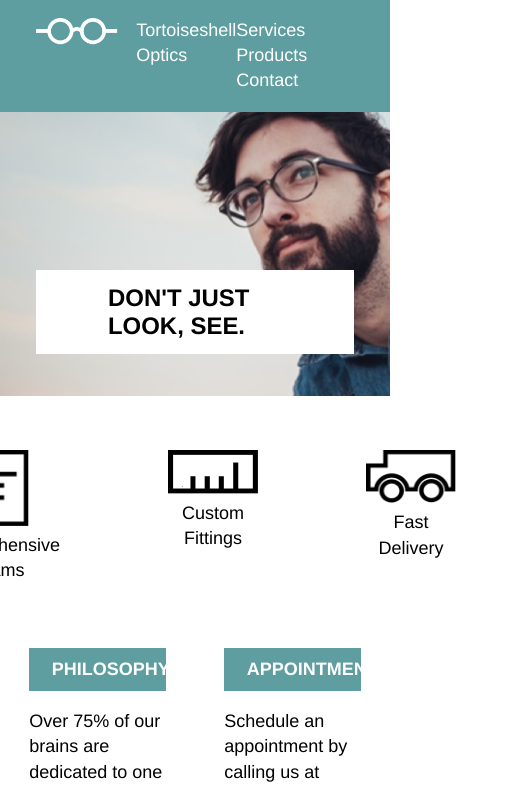
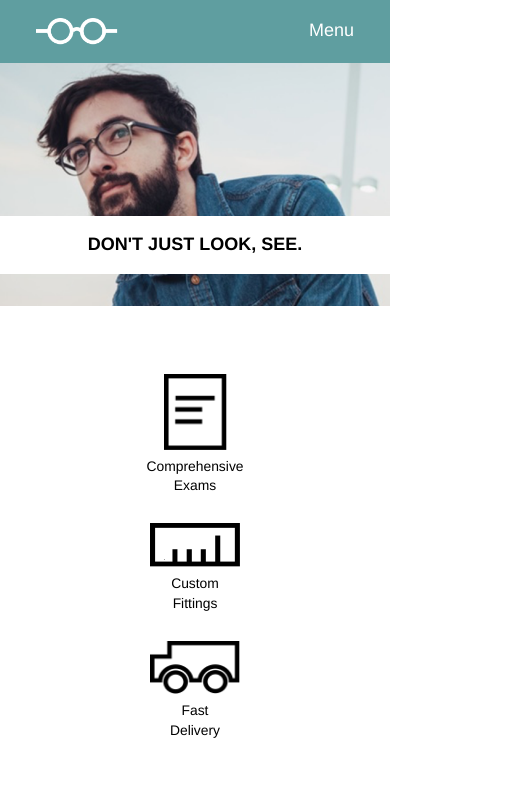
Before and after one commit to credeker/tortoise, a plain HTML site: page index.html in a window 390 px wide. Shown: the top 789 px of the page, 510 px wide, since content can reach past the window. Drawn offline with Linux system fonts and the light colour scheme.

Commit message:
Add mobile media query

```diff
--- a/index.html
+++ b/index.html
@@ -18,9 +18,10 @@
             <p>Tortoiseshell Optics</p>
           </div>
           <div id="navbar">
-            <a href="#">Services</a>
-            <a href="#">Products</a>
-            <a href="#">Contact</a>
+            <a class="navbar_item" href="#">Services</a>
+            <a class="navbar_item" href="#">Products</a>
+            <a class="navbar_item" href="#">Contact</a>
+            <a id="mobile_navbar" href="#">Menu</a>
           </div>
         </div>
         <div id="headline_container" >
@@ -36,15 +37,15 @@
       <div id="services_container">
       <div class="service_container">
         <img id="paper_icon" src="resources/images/paper-icon.png" alt="paper icon">
-        <p>Comprehensive<br> Exams</p>
+        <p id="paper_p" >Comprehensive<br> Exams</p>
       </div>
       <div class="service_container">
         <img id="ruler_icon" src="resources/images/ruler-icon.png" alt="ruler icon">
-        <p>Custom<br> Fittings</p>
+        <p id="ruler_p">Custom<br> Fittings</p>
       </div>
       <div class="service_container">
         <img id="truck_icon" src="resources/images/truck-icon.png" alt="truck icon">
-        <p>Fast<br> Delivery</p>
+        <p id="truck_p">Fast<br> Delivery</p>
       </div>
     </div>
     </section>
--- a/resources/css/style.css
+++ b/resources/css/style.css
@@ -71,6 +71,10 @@ body {
 
 }
 
+#mobile_navbar {
+  display: none;
+}
+
 
 /* Service Icons */
 
@@ -137,7 +141,7 @@ footer {
 }
 
 /* Tablet */
-@media only screen and (max-width: 1024px) {
+@media only screen and (max-width: 1024px) and (min-width: 651px) {
   .site_container{
     width: 100%;
   }
@@ -168,4 +172,94 @@ footer {
     font-weight: bold;
     font-size: 1.33rem;
     line-height: 1.2;
+  }
 }
+
+/* Mobile Media Query */
+
+@media only screen and (max-width: 650px){
+  .site_container{
+    width: 100%;
+  }
+
+  #header_container {
+    height: 17rem;
+    background-position: 20%;
+  }
+
+  #header_bar {
+    width: 100%;
+    display: flex;
+    justify-content: space-between;
+    position: fixed;
+    top:0px;
+  }
+
+  #logo_container p {
+    display: none;
+  }
+
+  .navbar_item {
+    display: none;
+  }
+
+  #mobile_navbar {
+    display: inline-block;
+  }
+
+  #headline_container {
+    position: static;
+    display: block;
+    width: 100%;
+    margin-top: 12rem;
+
+  }
+
+  #headline_container h1 {
+    text-align: center;
+    padding: 1rem 0;
+    font-size: 1rem;
+  }
+
+  #services_container {
+    display: flex;
+    flex-direction: column;
+    height: 100%;
+    margin-top: 3.77rem;
+    margin-bottom: 3.77rem;
+
+  }
+
+.service_container {
+  padding: 0;
+
+}
+
+  .service_container p {
+    font-size: 0.77rem;
+  }
+
+  #paper_p,
+  #ruler_p {
+    margin-bottom: 1.54rem;
+  }
+
+  #blurbs {
+    display:flex;
+    flex-direction: column;
+  }
+
+  .blurb_container {
+    width: 100%;
+  }
+
+  .blurb_container h2 {
+    text-align: center;
+  }
+
+  .blurb_container p {
+    font-size: 0.77rem;
+    padding: 1rem 0.25rem 4rem 0.25rem;
+  }
+
+}
```
